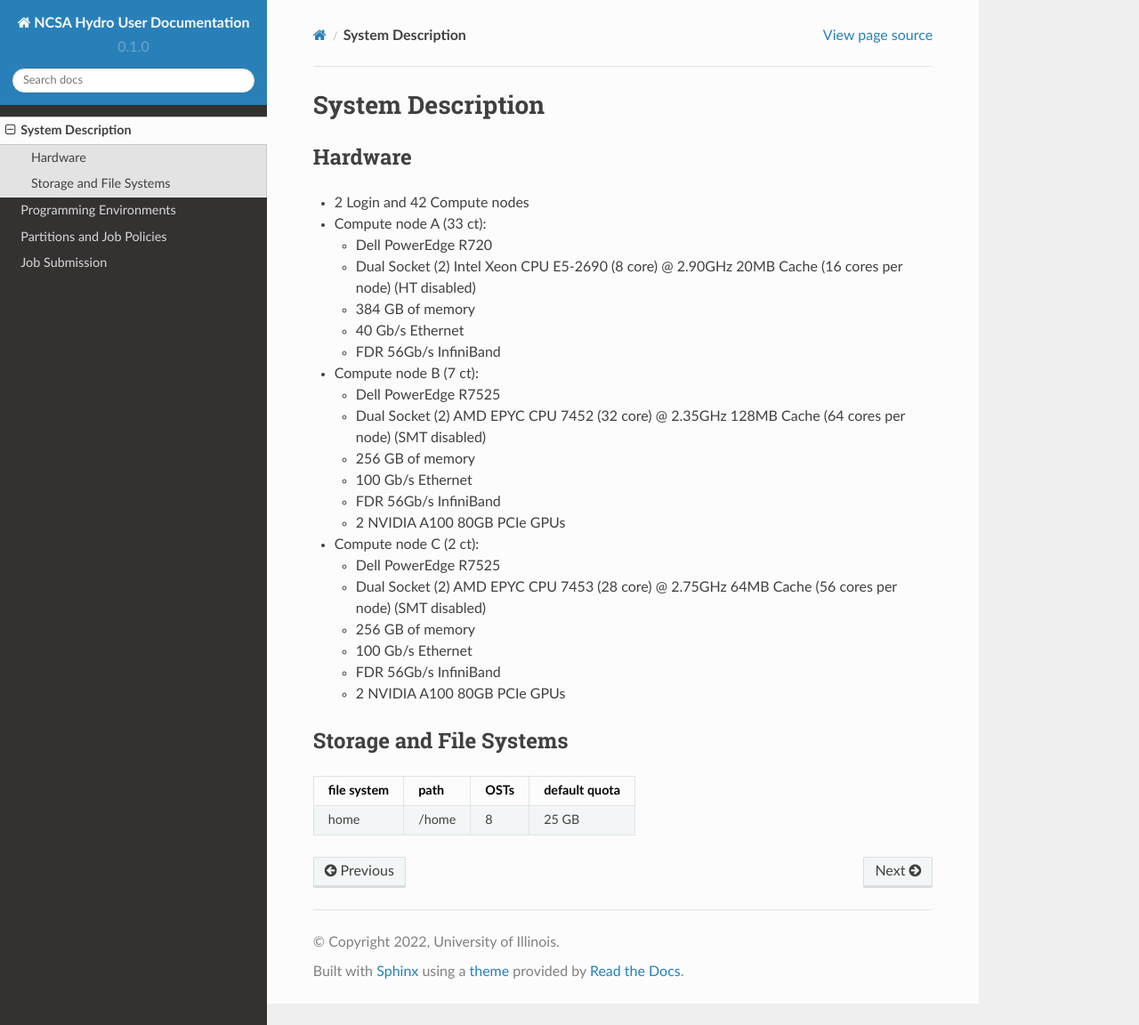
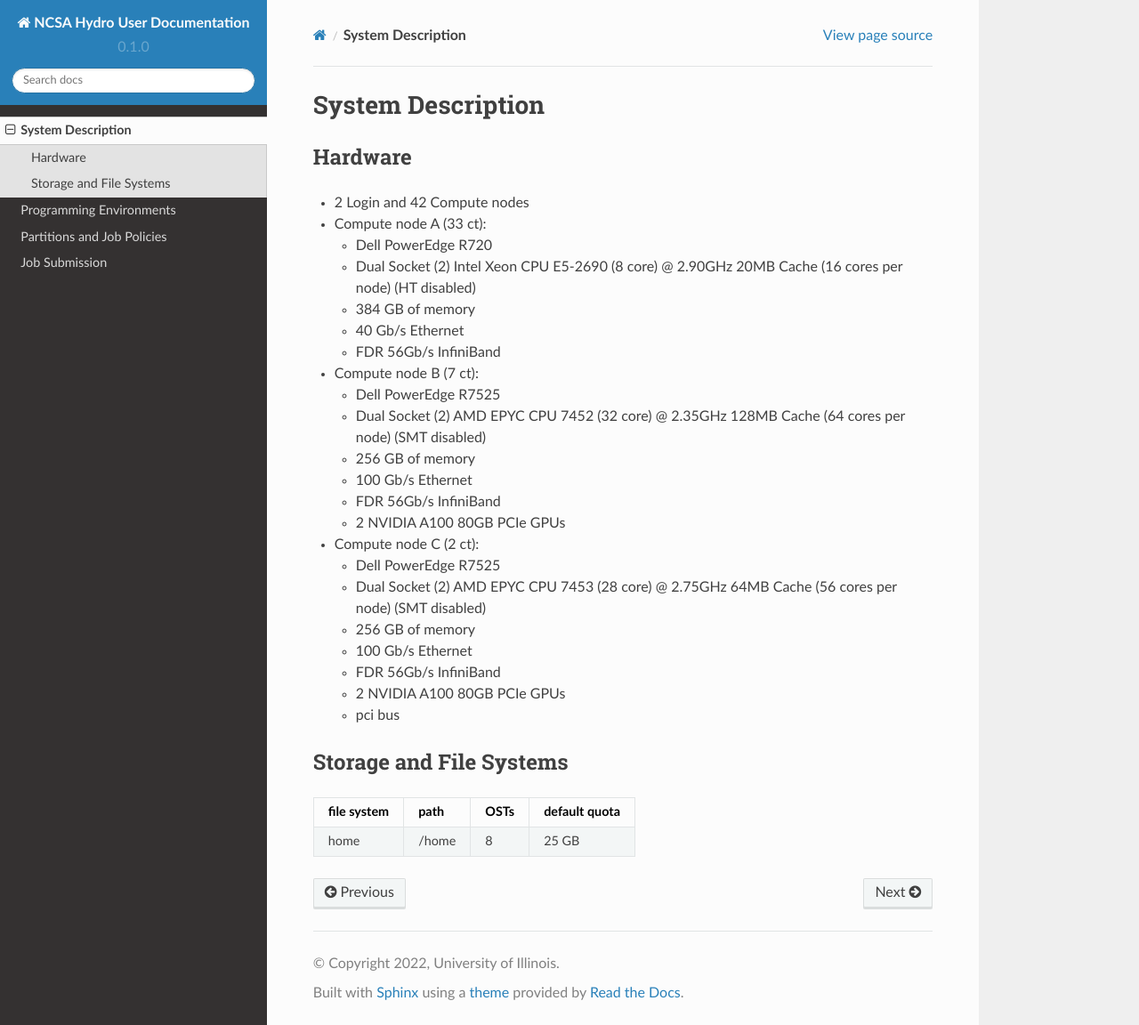
Before and after one commit to ncsa/hydro_documentation, a Sphinx documentation site: the page built from docs/source/system_description.rst, in a window 1280 px wide and 1152 px high. Shown: the whole window at 89% size. Built offline with Sphinx 7.4.7 and the Read the Docs theme 2.0.0, drawn with Linux system fonts in a browser that asks for light colours; pages that are not in the unit, such as notebooks, are missing from menus.

Commit message:
added useless comment about pci bus
my content isn't that useful.

```diff
--- a/docs/source/system_description.rst
+++ b/docs/source/system_description.rst
@@ -33,6 +33,7 @@ Hardware
    -  100 Gb/s Ethernet
    -  FDR 56Gb/s InfiniBand
    -  2 NVIDIA A100 80GB PCIe GPUs
+   -  pci bus
 
 Storage and File Systems
 -------------------------
```
